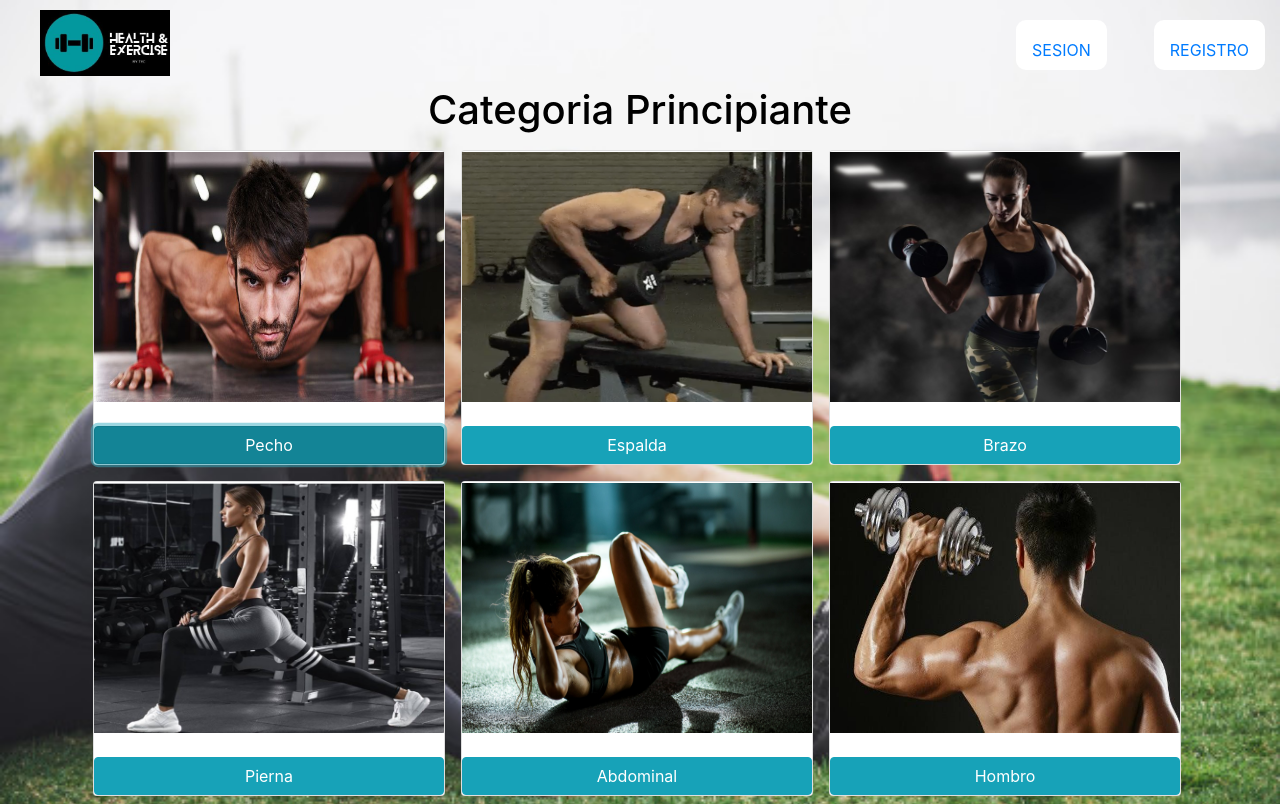
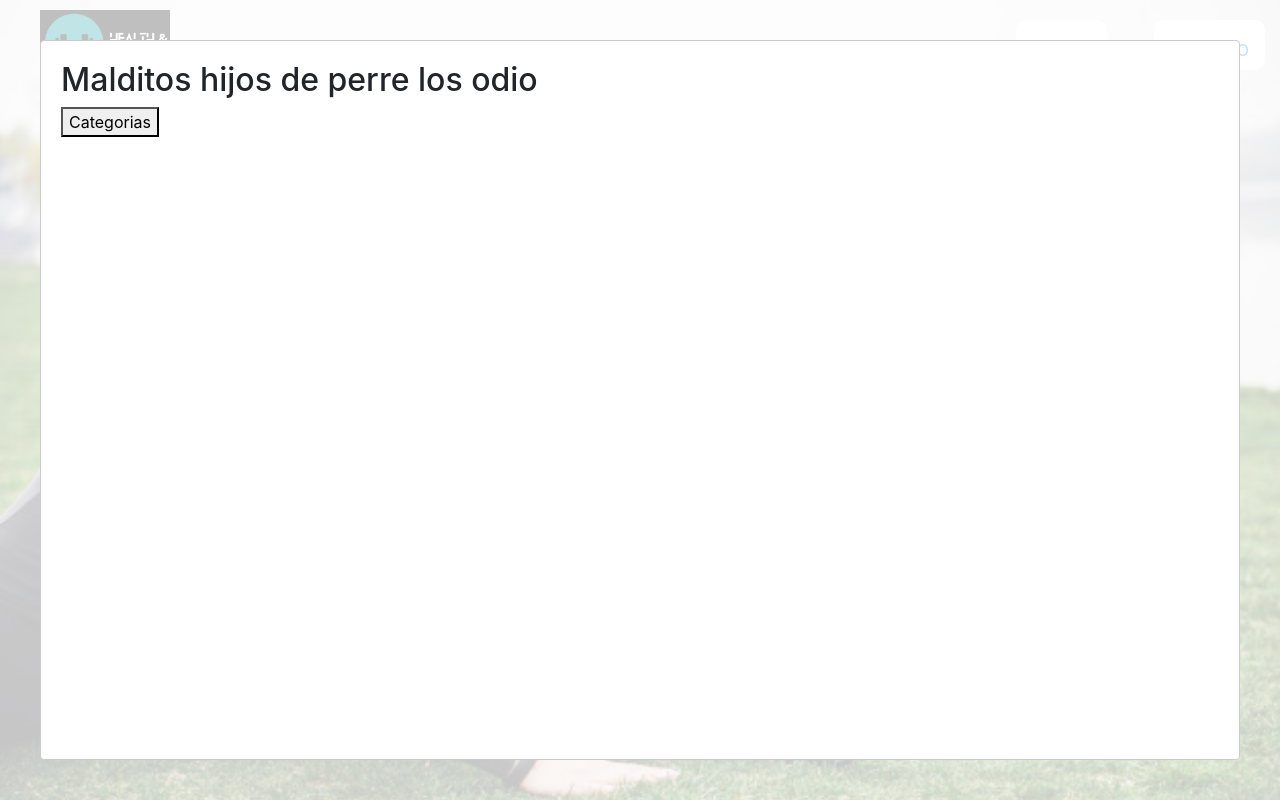
Before and after one commit to cesargalindo11/Health-Exercise, a React (Create React App) app: page /categoriaprincipiante in a window 1280 px wide. Both pictures are taken after a click on the button "Pecho". Built offline with nearby package versions, Linux system fonts and the light colour scheme; no server answers; a web font is replaced by a local one.

Commit message:
modal de pecho

```diff
--- a/package.json
+++ b/package.json
@@ -11,6 +11,7 @@
     "react": "17.0.2",
     "react-bootstrap": "1.5.2",
     "react-dom": "17.0.2",
+    "react-modal": "^3.13.1",
     "react-router": "5.2.0",
     "react-router-dom": "5.2.0",
     "react-scripts": "^4.0.3",
--- a/src/components/CategoriaPrincipiante.jsx
+++ b/src/components/CategoriaPrincipiante.jsx
@@ -1,9 +1,12 @@
 import React, { useEffect, useState } from 'react';
 import '../assets/css/App.css';
-import { Link, useHistory } from 'react-router-dom';
+import { Link, useHistory, withRouter } from 'react-router-dom';
 import { auth } from '../firebaseConfig';
+import Modal from 'react-modal'
+const CategoriaPrincipiante = () => {
+    const [modalIsOpen, setModalIsOpen] = useState(false);
+    const [modalEspalda, setModalEspalda] = useState(false);
 
-const CategoriaPrincipiante = () => {
     return (
         <div>
             <div class="container BotonesNivel" >
@@ -17,13 +20,30 @@ const CategoriaPrincipiante = () => {
             <div class="container" style={{ display: "flex", flexWrap: "wrap" }} >
                 <div class="card m-2">
                     <img src='./Categorias/PechoPrincipiante.jpg' className='Ejercicios' />
-                    <button type="button" class="btn btn-info btn-block mt-4">Pecho</button>
+                    <button onClick={()=> setModalIsOpen(true)} type="button" class="btn btn-info btn-block mt-4">Pecho</button>
                 </div>
-                <div class="card m-2">
+                <Modal isOpen={modalIsOpen}>
+                    <h2>Malditos hijos de perre los odio</h2>
+                    <div>
+                        <button onClick={() => setModalIsOpen(false)}>Categorias</button>
+                    </div>
+                </Modal>
+
+                {/* <div class="card m-2">
                     <img src='./Categorias/EspaldaPrincipiante.png' className='Ejercicios' />
-                    <button type="button" class="btn btn-info btn-block mt-4">Espalda</button>
+                    <button onClick={() => setModalEspalda(true)} type="button" class="btn btn-info btn-block mt-4">Espalda</button>
                 </div>
-                <div class="card m-2">
+                <Modal isOpen={modalEspalda}>
+                    <h2>Malditos hijos de perra los odio</h2>
+                    <div>
+                        <button onClick={() => setModalEspalda(false)}>Categorias</button>
+                    </div>
+                    <div>
+                        <button onClick={() => setModalIsOpen(true)}>Espalda</button>
+                    </div>
+                </Modal> */}
+
+                {/* <div class="card m-2">
                     <img src='./Categorias/BrazoPrincipiante.jpg' className='Ejercicios' />
                     <button type="button" class="btn btn-info btn-block mt-4">Brazo</button>
                 </div>
@@ -38,7 +58,7 @@ const CategoriaPrincipiante = () => {
                 <div class="card m-2">
                     <img src='./Categorias/HombroPrincipiante.jpg' className='Ejercicios' />
                     <button type="button" class="btn btn-info btn-block mt-4">Hombro</button>
-                </div>
+                </div> */}
             </div>
         </div>
     )
--- a/src/components/Menu.jsx
+++ b/src/components/Menu.jsx
@@ -1,7 +1,7 @@
 import React ,{ useEffect, useState } from 'react';
 import { Link,useHistory} from 'react-router-dom'
 import './Login'
-import { auth } from '../firebaseConfig';
+import { auth, store } from '../firebaseConfig';
 import '../assets/css/App.css';
 
 const Menu = () => {
@@ -9,8 +9,8 @@ const Menu = () => {
 
   const historial = useHistory()
   const [usuario, setUsuario] = useState(null)
+
   useEffect( () => {
-
     auth.onAuthStateChanged( (user) => {
 
       if( user ){
@@ -22,13 +22,13 @@ const Menu = () => {
 
   },[])
 
-  // const CerrarSesion = () => {
+  const CerrarSesion = () => {
 
-  //   auth.signOut()
-  //   setUsuario(null)
-  //   historial.push('/')
+    auth.signOut()
+    setUsuario(null)
+    historial.push('/')
 
-  // }
+  }
 
 
   return (
@@ -64,7 +64,8 @@ const Menu = () => {
           </div>
 
         </ul>
-        {/* {
+
+        {
           usuario
           ? ( <button
               onClick={CerrarSesion}
@@ -72,7 +73,7 @@ const Menu = () => {
               Cerrar sesion
               </button> )
           : ( <span></span> )
-        } */}
+        }
 
 
       </nav>
```
Also changed, not shown: src/components/EjercicioPecho.jsx (added, +9 -0 lines), 1 other file (tests, documents, lock files or other folders).
